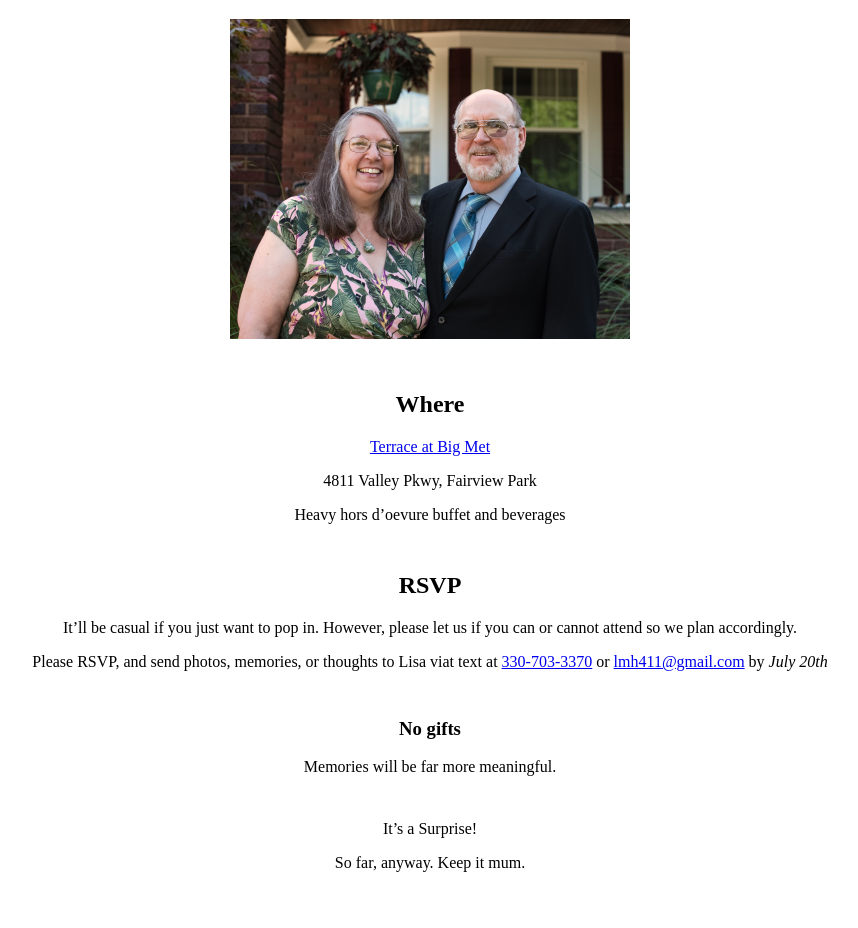
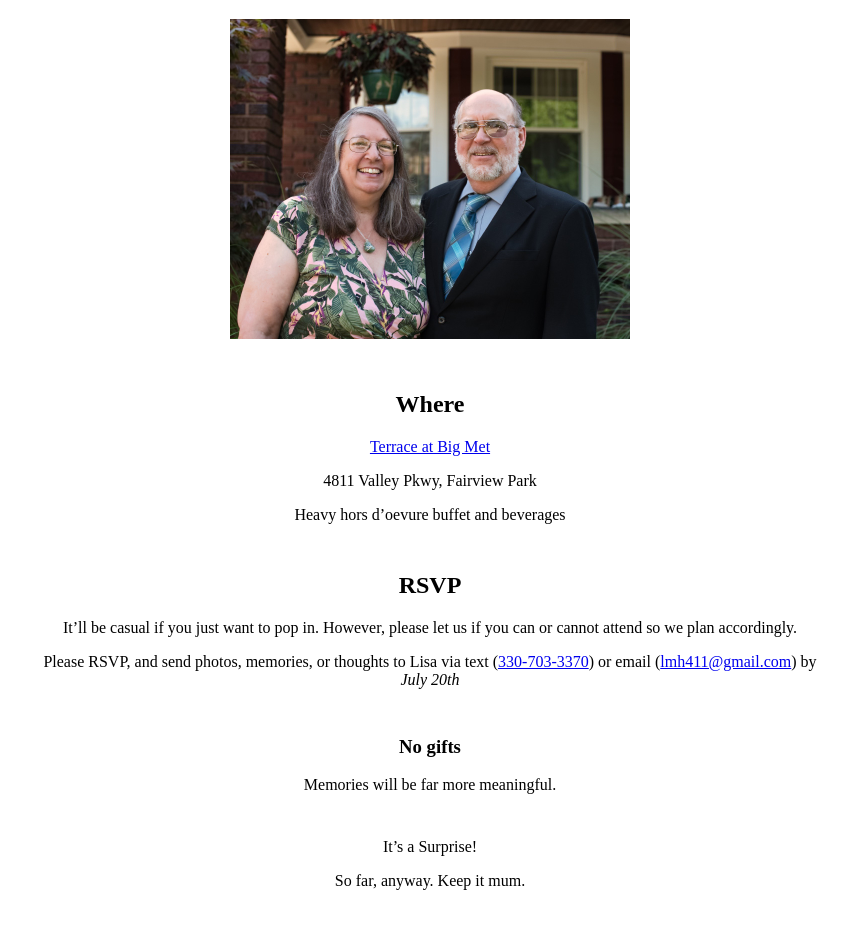
Before and after one commit to JDHofmann/jayne_and_dave, a plain HTML site: page index.html in a window 1280 px wide. Shown: the part 850-1778 px from the top of the page, without its empty margins (210-1068 px from the left). Drawn offline with Linux system fonts and the light colour scheme.

Commit message:
small fix

```diff
--- a/index.html
+++ b/index.html
@@ -39,7 +39,7 @@
         <div>
             <h2>RSVP</h2>
             <p>It’ll be casual if you just want to pop in. However, please let us if you can or cannot attend so we plan accordingly.</p>
-            <p>Please RSVP, and send photos, memories, or thoughts to Lisa viat text at <a href="tel:330-703-3370">330-703-3370</a> or <a href="mailto:lmh411@gmail.com">lmh411@gmail.com</a> by <em>July 20th</em></p>
+            <p>Please RSVP, and send photos, memories, or thoughts to Lisa via text (<a href="tel:330-703-3370">330-703-3370</a>) or email (<a href="mailto:lmh411@gmail.com">lmh411@gmail.com</a>) by <em>July 20th</em></p>
 
         </div>
         <div>
```
